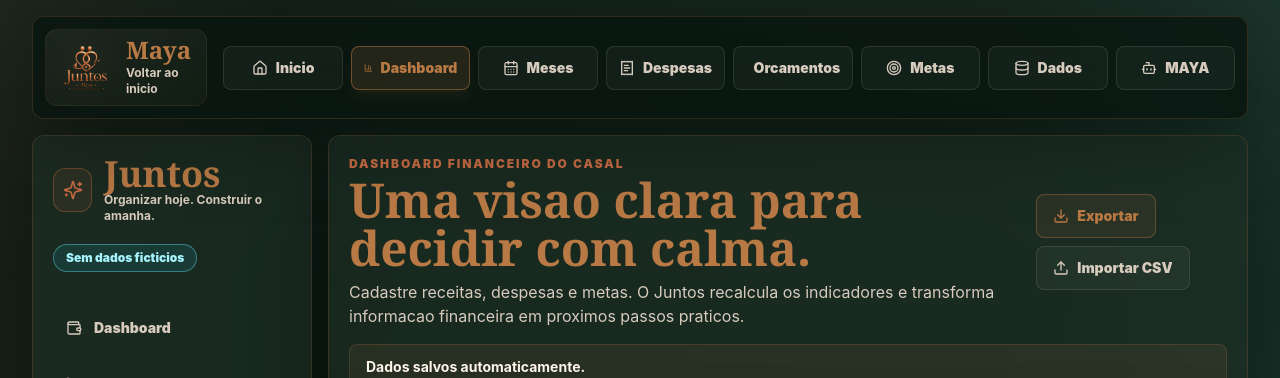
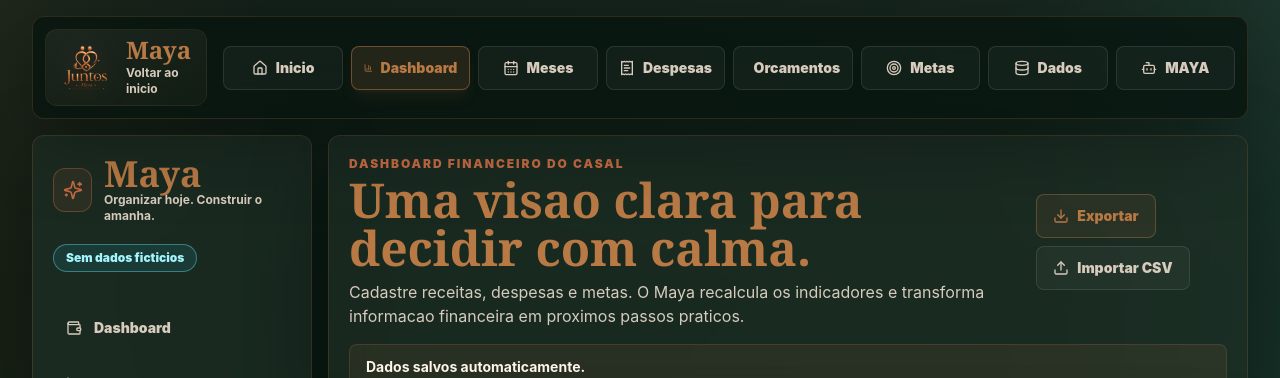
Before and after one commit to deyversonabe/Maya, a Next.js app: page /dashboard in a window 1280 px wide. Shown: the top 378 px of the page. Built offline with nearby package versions, Linux system fonts and the light colour scheme.

Commit message:
Rebrand: remove Juntos, keep only Maya (dashboard)

```diff
--- a/modules/finance/components/finance-dashboard.tsx
+++ b/modules/finance/components/finance-dashboard.tsx
@@ -150,7 +150,7 @@ export function FinanceDashboard() {
     const url = URL.createObjectURL(blob);
     const link = document.createElement("a");
     link.href = url;
-    link.download = `juntos-backup-${new Date().toISOString().slice(0, 10)}.json`;
+    link.download = `maya-backup-${new Date().toISOString().slice(0, 10)}.json`;
     link.click();
     URL.revokeObjectURL(url);
     setFeedback("Backup exportado em JSON.");
@@ -179,14 +179,14 @@ export function FinanceDashboard() {
                 <Sparkles className="size-5" aria-hidden="true" />
               </div>
               <div>
-                <p className="font-serif text-4xl font-bold leading-none text-bronze">Juntos</p>
+                <p className="font-serif text-4xl font-bold leading-none text-bronze">Maya</p>
                 <p className="text-xs font-bold text-muted">Organizar hoje. Construir o amanha.</p>
               </div>
             </div>
             <Badge tone="info">Sem dados ficticios</Badge>
           </div>
 
-          <nav className="grid gap-2" aria-label="Modulos do Juntos">
+          <nav className="grid gap-2" aria-label="Modulos do Maya">
             {[
               ["Dashboard", Wallet],
               ["Transacoes", LineChart],
@@ -222,7 +222,7 @@ export function FinanceDashboard() {
                   Uma visao clara para decidir com calma.
                 </h1>
                 <p className="mt-2 max-w-3xl text-sm leading-6 text-muted md:text-base">
-                  Cadastre receitas, despesas e metas. O Juntos recalcula os indicadores e transforma informacao
+                  Cadastre receitas, despesas e metas. O Maya recalcula os indicadores e transforma informacao
                   financeira em proximos passos praticos.
                 </p>
               </div>
```
